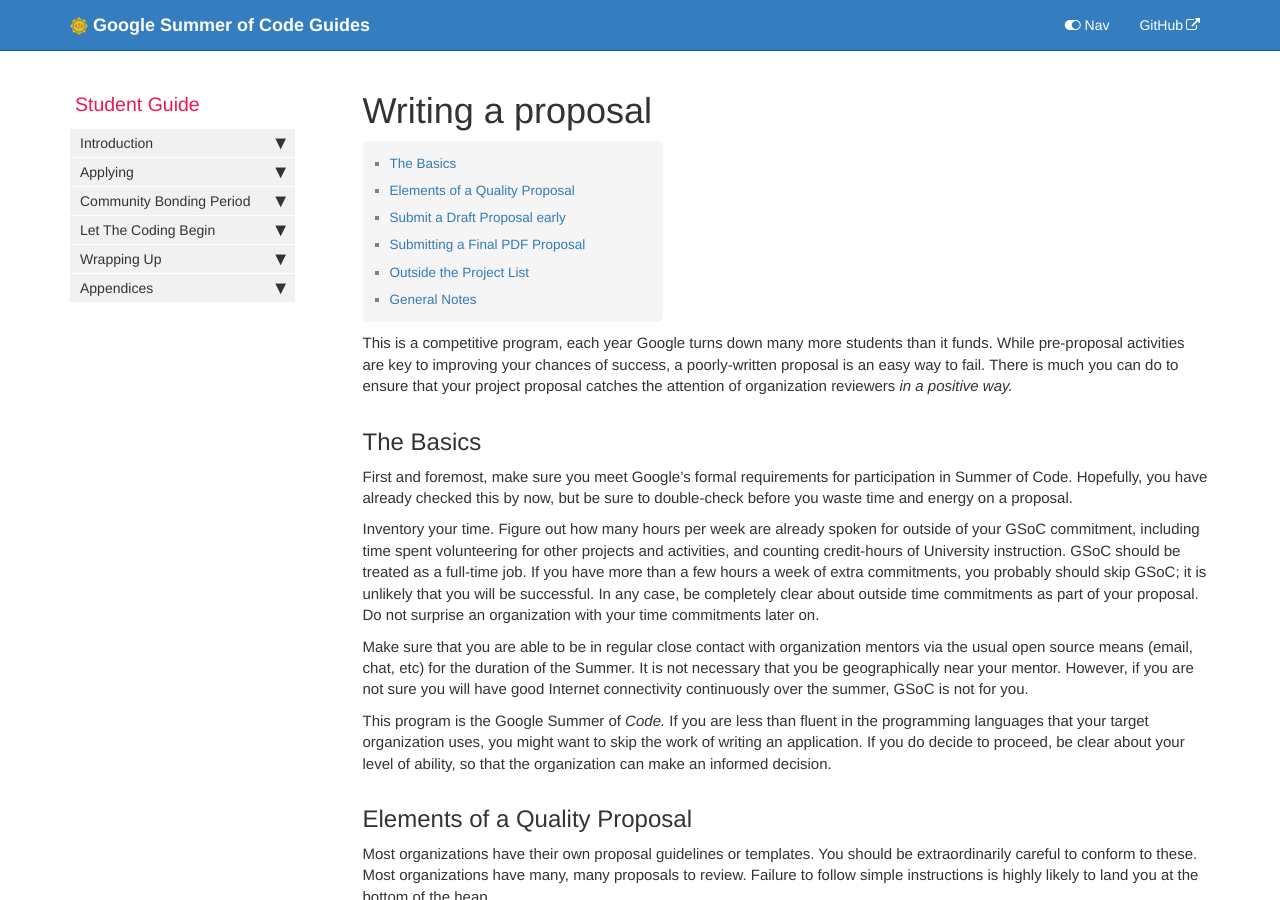
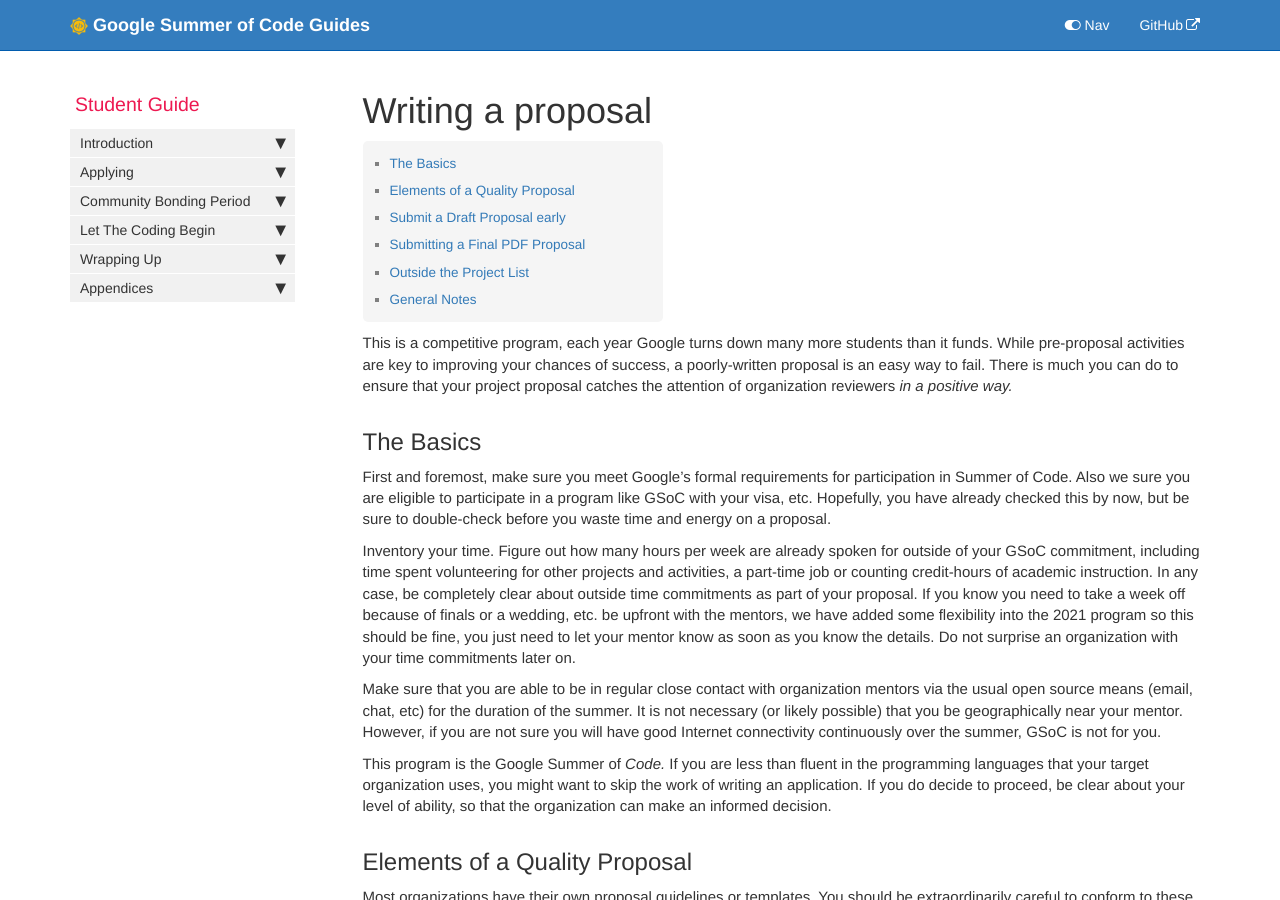
Before and after one commit to google/gsocguides, a Jekyll site: the page built from pages/student/06-writing_a_proposal.md, in a window 1280 px wide and 900 px high. Built offline with Jekyll 4.4.1, drawn with Linux system fonts in a browser that asks for light colours.

Commit message:
Update 06-writing_a_proposal.md
updated full time commitment language

```diff
--- a/pages/student/06-writing_a_proposal.md
+++ b/pages/student/06-writing_a_proposal.md
@@ -11,11 +11,11 @@ This is a competitive program, each year Google turns down many more students th
 
 ## The Basics
 
-First and foremost, make sure you meet Google's formal requirements for participation in Summer of Code. Hopefully, you have already checked this by now, but be sure to double-check before you waste time and energy on a proposal.
+First and foremost, make sure you meet Google's formal requirements for participation in Summer of Code. Also we sure you are eligible to participate in a program like GSoC with your visa, etc. Hopefully, you have already checked this by now, but be sure to double-check before you waste time and energy on a proposal.
 
-Inventory your time. Figure out how many hours per week are already spoken for outside of your GSoC commitment, including time spent volunteering for other projects and activities, and counting credit-hours of University instruction. GSoC should be treated as a full-time job.  If you have more than a few hours a week of extra commitments, you probably should skip GSoC; it is unlikely that you will be successful. In any case, be completely clear about outside time commitments as part of your proposal. Do not surprise an organization with your time commitments later on.
+Inventory your time. Figure out how many hours per week are already spoken for outside of your GSoC commitment, including time spent volunteering for other projects and activities, a part-time job or counting credit-hours of academic instruction. In any case, be completely clear about outside time commitments as part of your proposal. If you know you need to take a week off because of finals or a wedding, etc. be upfront with the mentors, we have added some flexibility into the 2021 program so this should be fine, you just need to let your mentor know as soon as you know the details. Do not surprise an organization with your time commitments later on.
 
-Make sure that you are able to be in regular close contact with organization mentors via the usual open source means (email, chat, etc) for the duration of the Summer. It is not necessary that you be geographically near your mentor. However, if you are not sure you will have good Internet connectivity continuously over the summer, GSoC is not for you.
+Make sure that you are able to be in regular close contact with organization mentors via the usual open source means (email, chat, etc) for the duration of the summer. It is not necessary (or likely possible) that you be geographically near your mentor. However, if you are not sure you will have good Internet connectivity continuously over the summer, GSoC is not for you.
 
 This program is the Google Summer of *Code.*  If you are less than fluent in the programming languages that your target organization uses, you might want to skip the work of writing an application. If you do decide to proceed, be clear about your level of ability, so that the organization can make an informed decision.
 
```
